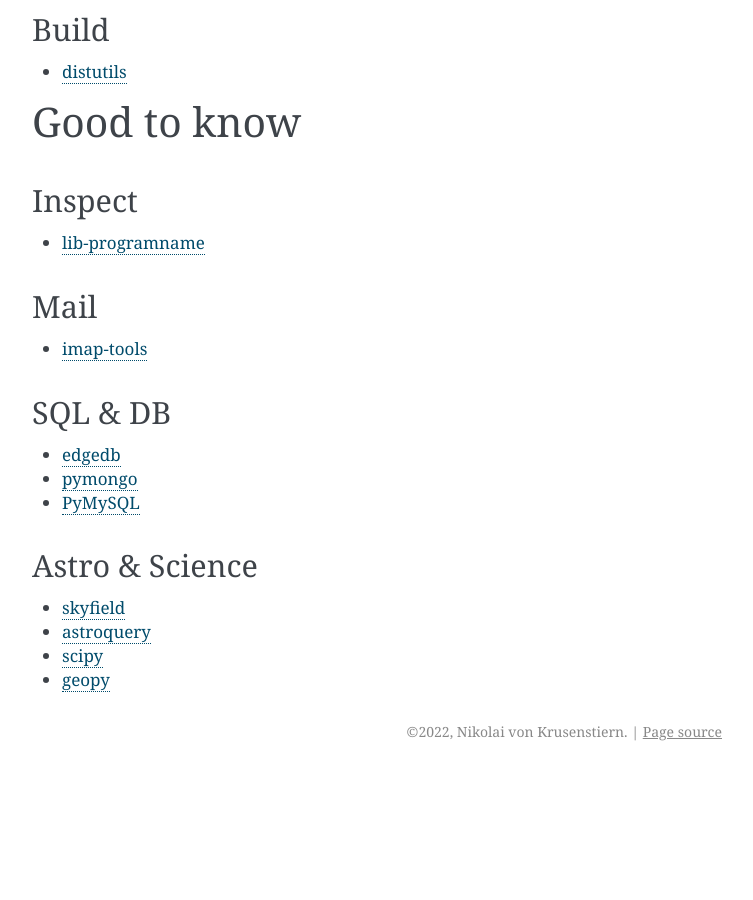
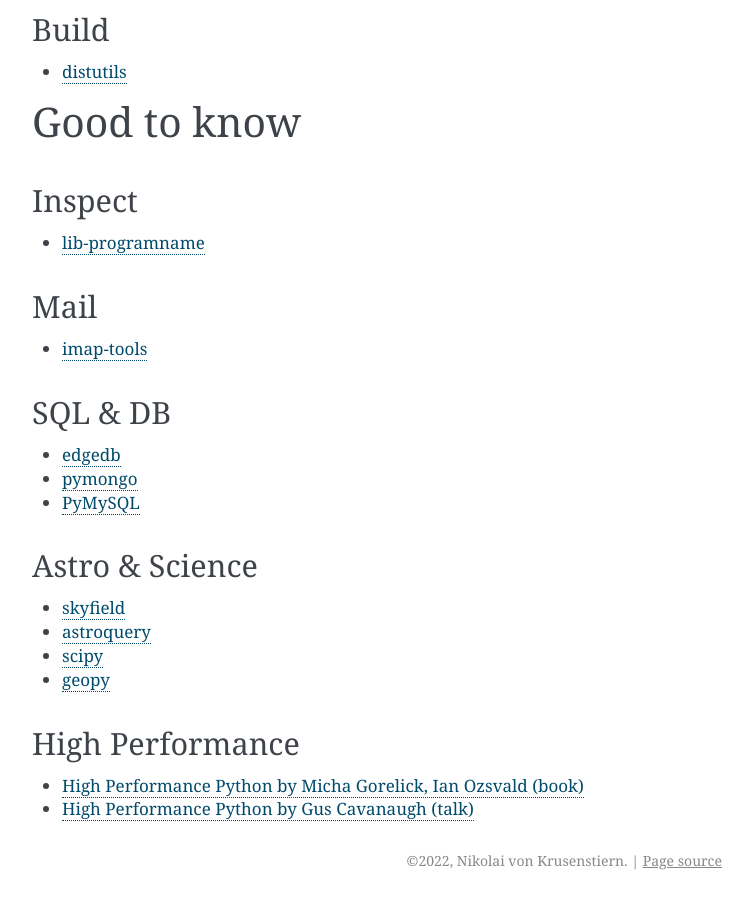
Before and after one commit to cruisen/cli-calc, a Sphinx documentation site: the page built from docs/extras/packages.md, in a window 1280 px wide and 900 px high, scrolled down 4399 px. Shown: the whole window, without its empty margins (388-1141 px from the left). Built offline with Sphinx 7.4.7, drawn with Linux system fonts in a browser that asks for light colours; before the commit the page ends 5170 px from its top, so only the background shows below that.

Commit message:
adds High Performance Python

```diff
--- a/docs/extras/packages.md
+++ b/docs/extras/packages.md
@@ -157,3 +157,7 @@ It is a good idea to at least quick read through the [The Python Standard Librar
 * [astroquery](https://astroquery.readthedocs.io/en/latest/)
 * [scipy](https://scipy.org/)
 * [geopy](https://pypi.org/project/geopy/)
+
+## High Performance
+* [High Performance Python by Micha Gorelick, Ian Ozsvald (book)](https://www.oreilly.com/library/view/high-performance-python/9781449361747/)
+* [High Performance Python by Gus Cavanaugh (talk)](https://www.youtube.com/watch?v=ewaY9CcjLt0)
```
